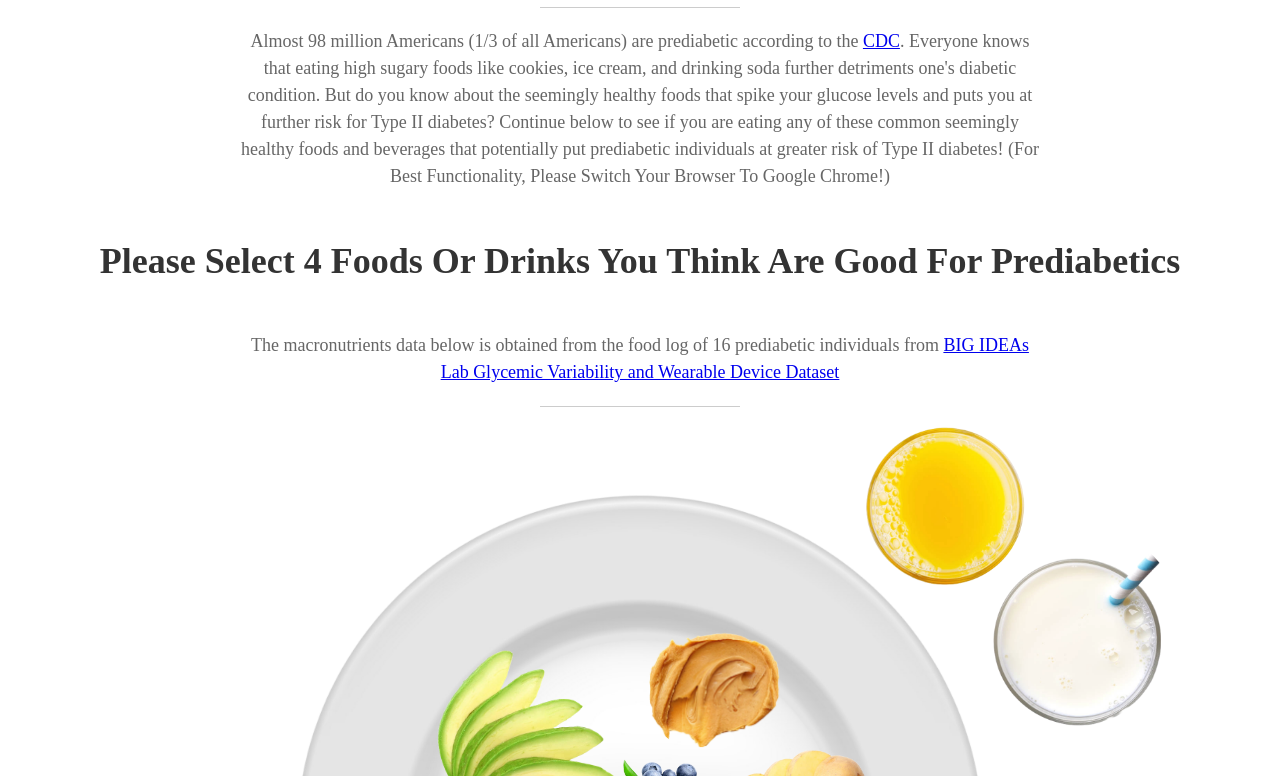
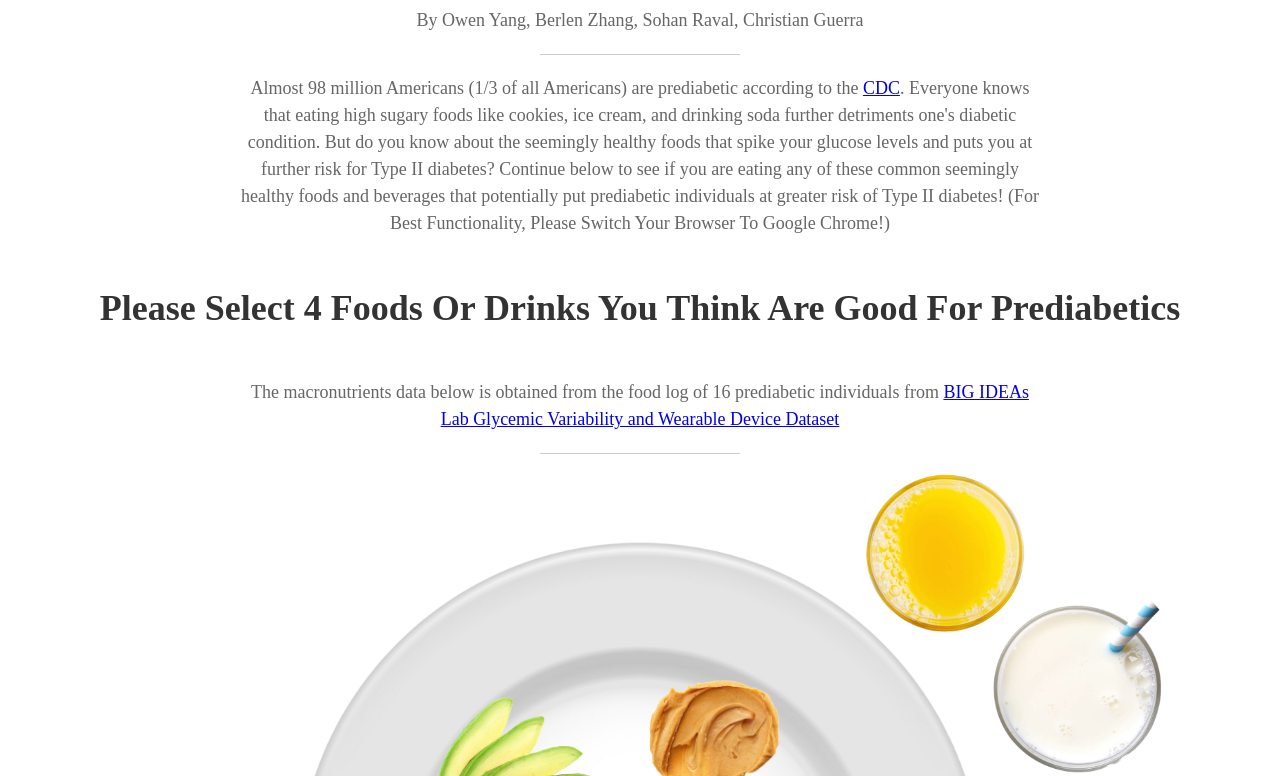
Before and after one commit to owenkyang/SugarLens, a website: page index.html in a window 1280 px wide. Shown: the part 249-1025 px from the top of the page. Drawn offline with nearby package versions, Linux system fonts and the light colour scheme.

Commit message:
added our names

```diff
--- a/global.js
+++ b/global.js
@@ -1,3 +1,5 @@
+// TODO: show two exampels of what a good glucose spike is and what a bad glucose spike it
+// TODO: make the webpage more modular looking. Have different colors for the different sections
 document.addEventListener('DOMContentLoaded', () => {
   const foodImages = document.querySelectorAll('.image-container img:not(.plate-image)');
   const tooltip = document.createElement('div');
--- a/index.html
+++ b/index.html
@@ -10,6 +10,7 @@
 <body>
     <div>
         <h1 class="main-title">Should You Eat These Foods If You're Prediabetic?</h1>
+        <p class = "description">By Owen Yang, Berlen Zhang, Sohan Raval, Christian Guerra</p>
         <hr>
         <p class="description">Almost 98 million Americans (1/3 of all Americans) are prediabetic according to the
             <a href="https://www.cdc.gov/diabetes/communication-resources/1-in-3-americans.html" target="_blank">CDC</a>.
```
